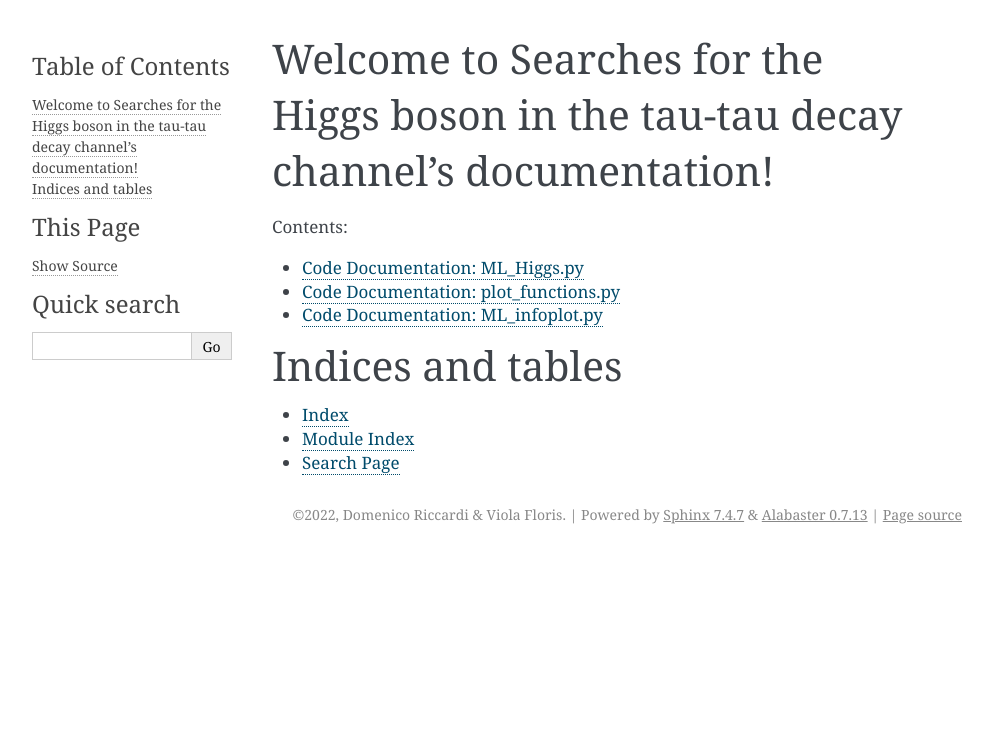
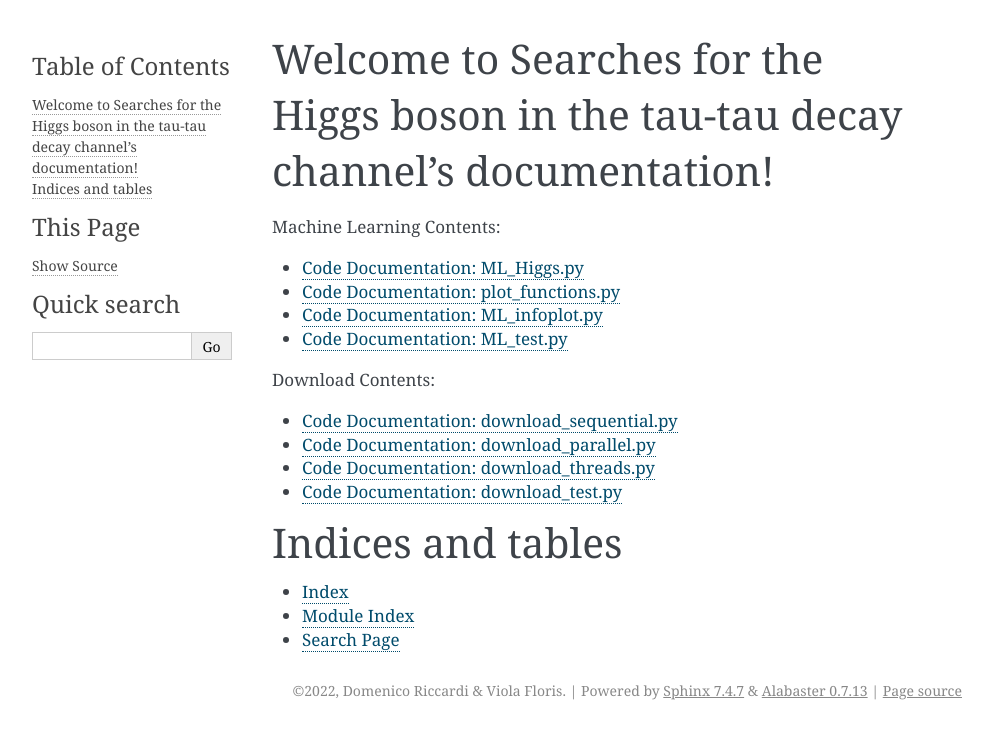
Before and after one commit to DomRic98/Search-for-Higgs-into-tautau-decay, a Sphinx documentation site: the page built from Sphinx/index.rst, in a window 1280 px wide. Shown: the top 739 px of the page, without its empty margins (148-1141 px from the left). Built offline with Sphinx 7.4.7, drawn with Linux system fonts in a browser that asks for light colours.

Commit message:
Sphinx configuration

```diff
--- a/ML_Higgs.py
+++ b/ML_Higgs.py
@@ -96,9 +96,9 @@ def fscore_threshold(purity, recall, thresholds):
     by looking for the maximum values of the parameters that produce
     the the greatest simplify f-score.
 
-    :param purity: Vector of values between 0 and 1. This variable is the ability of the classifier
+    :param purity: Vector of values between 0 and 1. This variable is the ability of the classifier \
     not to label as signal an event that is background.
-    :param recall: Vector of values between 0 and 1. This variable is the ability of the classifier
+    :param recall: Vector of values between 0 and 1. This variable is the ability of the classifier \
     to find all the signal events.
     :param thresholds: Threshold values from precision-recall curve method.
 
--- /dev/null
+++ b/Sphinx/ML_test.rst
@@ -0,0 +1,5 @@
+Code Documentation: ML_test.py
+=====================================
+
+.. automodule:: ML_test
+    :members:
--- a/Sphinx/conf.py
+++ b/Sphinx/conf.py
@@ -12,7 +12,7 @@
 #
 import os
 import sys
-sys.path.insert(0, os.path.abspath('../'))
+sys.path.insert(0, os.path.abspath('..'))
 
 
 # -- Project information -----------------------------------------------------
--- /dev/null
+++ b/Sphinx/download_parallel.rst
@@ -0,0 +1,5 @@
+Code Documentation: download_parallel.py
+==========================================
+
+.. automodule:: Download.download_parallel
+    :members:
--- /dev/null
+++ b/Sphinx/download_sequential.rst
@@ -0,0 +1,5 @@
+Code Documentation: download_sequential.py
+==========================================
+
+.. automodule:: Download.download_sequential
+    :members:
--- /dev/null
+++ b/Sphinx/download_test.rst
@@ -0,0 +1,5 @@
+Code Documentation: download_test.py
+==========================================
+
+.. automodule:: Download.download_test
+    :members:
--- /dev/null
+++ b/Sphinx/download_threads.rst
@@ -0,0 +1,5 @@
+Code Documentation: download_threads.py
+==========================================
+
+.. automodule:: Download.download_threads
+    :members:
--- a/Sphinx/index.rst
+++ b/Sphinx/index.rst
@@ -8,11 +8,21 @@ Welcome to Searches for the Higgs boson in the tau-tau decay channel's documenta
 
 .. toctree::
    :maxdepth: 2
-   :caption: Contents:
+   :caption: Machine Learning Contents:
 
    ML_Higgs
    plot_functions
    ML_infoplot
+   ML_test
+
+.. toctree::
+   :maxdepth: 2
+   :caption: Download Contents:
+
+   download_sequential
+   download_parallel
+   download_threads
+   download_test
 
 Indices and tables
 ==================
```
Also changed, not shown: 1 other file.
